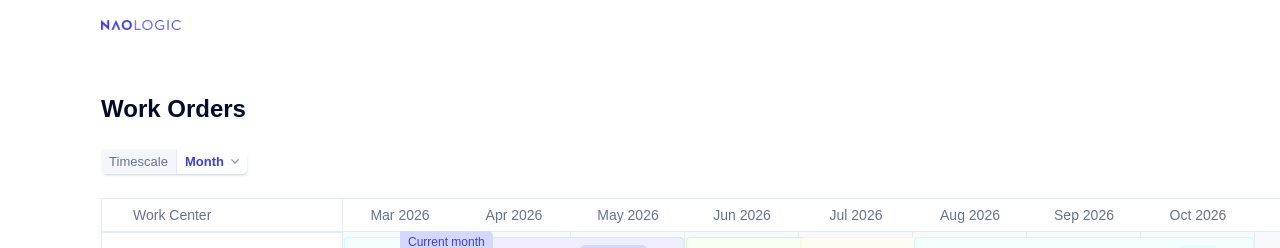
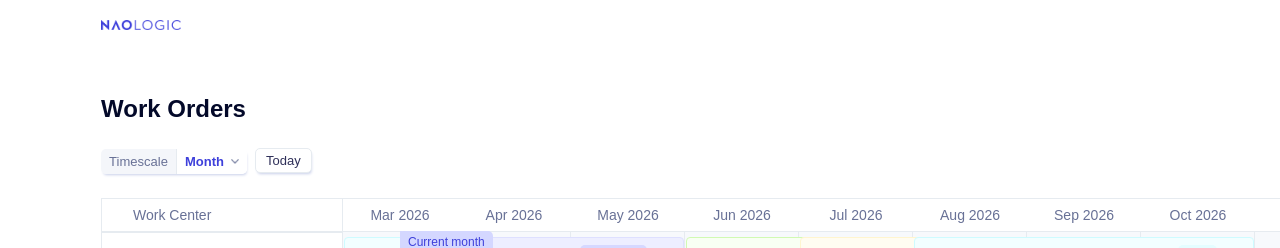
Before and after one commit to ksteve35/work-order-timeline, an Angular app: page / in a window 1280 px wide. Shown: the top 248 px of the page. Built offline with nearby package versions, Linux system fonts and the light colour scheme; a web font is replaced by a local one.

Commit message:
Implemented 'Today' button
The today button snaps the timeline back to the current date so the user doesn't have to scroll an arbitrary amount to get to present data.

```diff
--- a/src/app/app.component.html
+++ b/src/app/app.component.html
@@ -5,12 +5,16 @@
   <div class="timeline-container">
     <div class="timeline-header">
       <div class="page-title">Work Orders</div>
-      <app-timescale-selector
-        [selected]="selectedTimescale"
-        (selectedChange)="onTimescaleSelected($event)"
-      />
+      <div class="timeline-header-controls">
+        <app-timescale-selector
+          [selected]="selectedTimescale"
+          (selectedChange)="onTimescaleSelected($event)"
+        />
+        <button class="today-btn" type="button" (click)="timeline.scrollToToday()">Today</button>
+      </div>
     </div>
     <app-timeline
+      #timeline
       [selectedTimescale]="selectedTimescale"
       [workCenters]="workCenters"
       [workOrders]="workOrders"
--- a/src/app/app.component.scss
+++ b/src/app/app.component.scss
@@ -52,6 +52,37 @@ html, body {
   @media (max-width: 480px) { padding-top: 16px; }
 }
 
+.timeline-header-controls {
+  display: flex;
+  align-items: center;
+  gap: 8px;
+}
+
+.today-btn {
+  height: 25px;
+  padding: 0 10px;
+  border-radius: 5px;
+  background-color: #fff;
+  border: 1px solid rgba(230, 235, 240, 1);
+  box-shadow: 1px 2.5px 3px -1.5px rgba(200, 207, 233, 1);
+  font-family: $page-font-family;
+  font-size: 13px;
+  font-weight: 500;
+  color: rgba(47, 48, 89, 1);
+  cursor: pointer;
+  white-space: nowrap;
+
+  &:hover {
+    background-color: rgba(238, 240, 255, 1);
+    color: rgba(62, 64, 219, 1);
+  }
+
+  &:focus-visible {
+    outline: none;
+    border: 2px solid rgba(170, 175, 255, 1);
+  }
+}
+
 .page-title {
   font-size: 24px;
   font-weight: 600;
--- a/src/app/components/timeline/timeline.component.ts
+++ b/src/app/components/timeline/timeline.component.ts
@@ -709,6 +709,12 @@ export class TimelineComponent implements OnInit, AfterViewInit, OnChanges {
     }
   }
 
+  // Scrolls the timeline so the current period indicator is centered in view.
+  // Called by the "Today" button in AppComponent via a template reference (#timeline).
+  scrollToToday(): void {
+    this.scrollToDate(new Date(), 'left')
+  }
+
   private scrollToDate(date: Date, align: 'left' | 'center'): void {
     const el  = this.rightColumn.nativeElement
     const str = `${date.getFullYear()}-${String(date.getMonth()+1).padStart(2,'0')}-${String(date.getDate()).padStart(2,'0')}`
```
